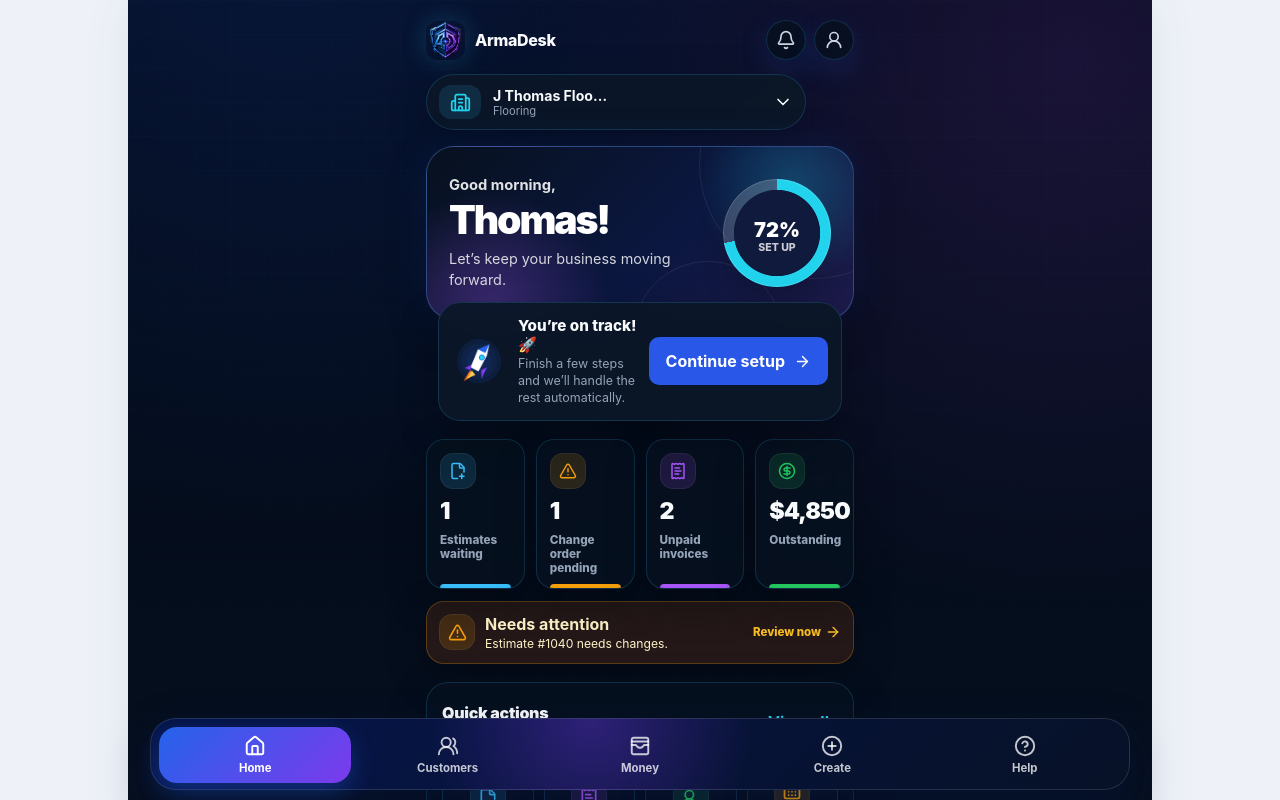
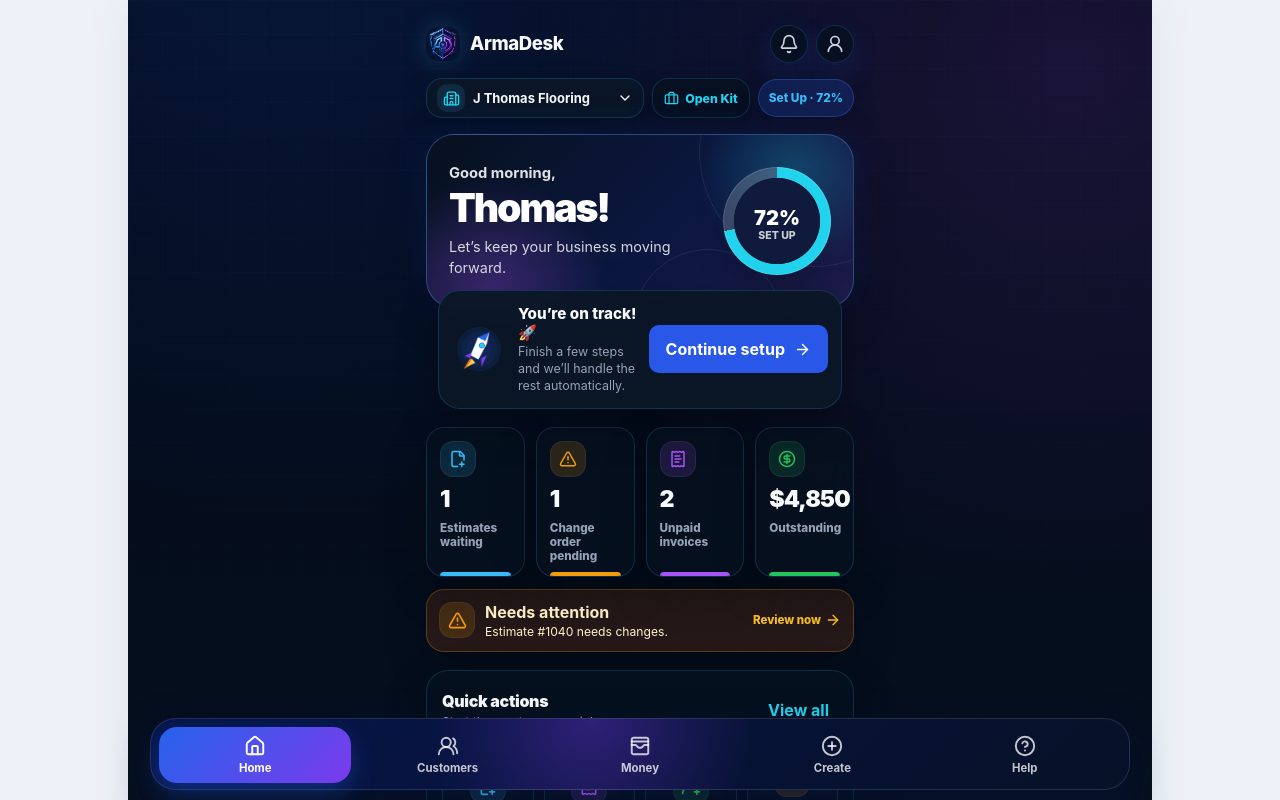
Before and after one commit to thexlos/app2, a React (Vite) app: page / in a window 1280 px wide. Shown: the top 800 px of the page. Built offline with nearby package versions, Linux system fonts and the light colour scheme.

Commit message:
Add ArmaDesk home top bar and setup chip

```diff
--- a/src/components/common/BusinessSwitcher.tsx
+++ b/src/components/common/BusinessSwitcher.tsx
@@ -4,7 +4,15 @@ import { useAppState } from "../../state/AppState";
 import { Button } from "./Button";
 import { Modal } from "./Modal";
 
-export function BusinessSwitcher({ className = "" }: { className?: string } = {}) {
+type BusinessSwitcherVariant = "default" | "compact";
+
+export function BusinessSwitcher({
+  className = "",
+  variant = "default",
+}: {
+  className?: string;
+  variant?: BusinessSwitcherVariant;
+} = {}) {
   const {
     currentBusiness,
     profiles,
@@ -34,22 +42,28 @@ export function BusinessSwitcher({ className = "" }: { className?: string } = {}
     if (pendingBusinessId) switchBusiness(pendingBusinessId);
     setPendingBusinessId(undefined);
   };
+  const isCompact = variant === "compact";
   return (
     <>
       <button
-        className={`card between business-switcher${className ? ` ${className}` : ""}`}
+        className={`card between business-switcher business-switcher--${variant}${className ? ` ${className}` : ""}`}
         onClick={() => setOpen(true)}
+        aria-label={`Switch business: ${currentBusiness.name}`}
       >
-        <span className="row">
+        <span className="row business-switcher__body">
           <span className="icon-box">
-            <Building2 size={21} />
+            <Building2 size={isCompact ? 17 : 21} />
           </span>
-          <span style={{ textAlign: "left" }}>
-            <strong style={{ display: "block" }}>{currentBusiness.name}</strong>
-            <span className="muted small">{currentBusiness.industry}</span>
+          <span className="business-switcher__text" style={{ textAlign: "left" }}>
+            <strong style={{ display: "block" }}>
+              {currentBusiness.name}
+            </strong>
+            {!isCompact && (
+              <span className="muted small">{currentBusiness.industry}</span>
+            )}
           </span>
         </span>
-        <ChevronDown size={20} />
+        <ChevronDown size={isCompact ? 16 : 20} />
       </button>
       {open && (
         <Modal title="Switch business" onClose={() => setOpen(false)}>
--- a/src/screens/HomeScreen.tsx
+++ b/src/screens/HomeScreen.tsx
@@ -4,6 +4,7 @@ import {
   AlertTriangle,
   ArrowRight,
   Bell,
+  Briefcase,
   CalendarDays,
   CheckCircle2,
   ChevronDown,
@@ -291,7 +292,37 @@ export function HomeScreen() {
         </div>
         </header>
 
-        <BusinessSwitcher className="home-business-switcher" />
+        <div className="home-top-utility-row" aria-label="Home business shortcuts">
+          <BusinessSwitcher
+            className="home-business-switcher"
+            variant="compact"
+          />
+          <button
+            className="home-open-kit-button"
+            onClick={() => setCurrentScreen("my-business-kit")}
+          >
+            <Briefcase size={15} />
+            <span>Open Kit</span>
+          </button>
+          <button
+            className={`home-setup-chip${setupComplete ? " home-setup-chip--complete" : ""}`}
+            onClick={() => setCurrentScreen("setup")}
+            aria-label={
+              setupComplete
+                ? "Open setup: Setup Complete"
+                : `Open setup: Set Up ${setupPercent}% complete`
+            }
+          >
+            {setupComplete ? (
+              <>
+                <span>Setup Complete</span>
+                <CheckCircle2 size={13} />
+              </>
+            ) : (
+              <span>Set Up · {setupPercent}%</span>
+            )}
+          </button>
+        </div>
 
         <section className={`home-hero${setupComplete ? " home-hero--ready" : ""}`}>
         <div className="home-hero__copy">
@@ -419,7 +450,7 @@ export function HomeScreen() {
           <span>Your brand, templates, and creations—all in one place.</span>
         </span>
         <span className="home-kit-promo__button">
-          Open Kit <ArrowRight size={16} />
+          Manage Kit <ArrowRight size={16} />
         </span>
         </button>
 
--- a/src/screens/home.css
+++ b/src/screens/home.css
@@ -110,6 +110,7 @@
 .home-app-header,
 .home-brand,
 .home-header-actions,
+.home-top-utility-row,
 .home-stat-card,
 .home-action-card,
 .home-kit-promo,
@@ -121,10 +122,11 @@
 }
 
 .home-app-header {
+  min-height: 48px;
   display: flex;
   align-items: center;
   justify-content: space-between;
-  gap: 14px;
+  gap: 12px;
 }
 
 .home-brand {
@@ -134,8 +136,8 @@
 }
 
 .home-brand__logo {
-  width: 39px;
-  height: 39px;
+  width: 34px;
+  height: 34px;
   border-radius: 12px;
   box-shadow: 0 0 24px rgba(56, 189, 248, 0.22);
   object-fit: contain;
@@ -149,7 +151,7 @@
 
 .home-brand strong {
   color: var(--home-ink);
-  font-size: 1rem;
+  font-size: 1.16rem;
   font-weight: 850;
   letter-spacing: -0.02em;
 }
@@ -167,8 +169,8 @@
 }
 
 .home-icon-button {
-  width: 40px;
-  height: 40px;
+  width: 38px;
+  height: 38px;
   display: grid;
   place-items: center;
   border: 1px solid rgba(56, 189, 248, 0.18);
@@ -179,34 +181,57 @@
   backdrop-filter: blur(14px);
 }
 
+.home-top-utility-row {
+  display: grid;
+  grid-template-columns: minmax(0, 1fr) auto auto;
+  align-items: center;
+  gap: 8px;
+  margin-top: 10px;
+}
+
 .business-switcher.home-business-switcher {
-  width: min(100%, 380px);
+  width: 100%;
   display: flex;
   align-items: center;
   justify-content: space-between;
-  gap: 12px;
-  margin-top: 14px;
-  padding: 10px 12px;
+  gap: 9px;
+  padding: 0 10px;
   border: 1px solid var(--home-card-border);
-  border-radius: 999px;
+  border-radius: 16px;
   color: var(--home-ink);
   background: var(--home-card-elevated);
   box-shadow: var(--home-card-shadow);
   backdrop-filter: blur(18px);
 }
 
+.business-switcher.home-business-switcher.business-switcher--compact {
+  min-height: 40px;
+  box-shadow: 0 10px 26px rgba(0, 0, 0, 0.22);
+}
+
+.business-switcher.home-business-switcher .business-switcher__body {
+  min-width: 0;
+  gap: 8px;
+}
+
 .business-switcher.home-business-switcher .icon-box {
-  width: 34px;
-  height: 34px;
+  width: 28px;
+  height: 28px;
+  flex-basis: 28px;
+  border-radius: 10px;
   color: var(--home-accent);
   background: rgba(56, 189, 248, 0.13);
+}
+
+.business-switcher.home-business-switcher .business-switcher__text {
+  min-width: 0;
 }
 
 .business-switcher.home-business-switcher strong {
   overflow: hidden;
   display: block;
-  max-width: 230px;
-  font-size: 0.88rem;
+  max-width: 100%;
+  font-size: 0.81rem;
   text-overflow: ellipsis;
   white-space: nowrap;
 }
@@ -215,6 +240,46 @@
   display: block;
   color: var(--home-muted-text);
   font-size: 0.7rem;
+}
+
+.home-open-kit-button,
+.home-setup-chip {
+  min-height: 40px;
+  display: inline-flex;
+  align-items: center;
+  justify-content: center;
+  gap: 6px;
+  border: 1px solid var(--home-card-border);
+  border-radius: 16px;
+  background: rgba(7, 17, 31, 0.84);
+  color: var(--home-secondary-text);
+  box-shadow: 0 10px 26px rgba(0, 0, 0, 0.22);
+  backdrop-filter: blur(16px);
+  white-space: nowrap;
+}
+
+.home-open-kit-button {
+  padding: 0 11px;
+  color: var(--home-accent);
+  font-size: 0.77rem;
+  font-weight: 800;
+}
+
+.home-setup-chip {
+  min-height: 38px;
+  padding: 0 10px;
+  border-radius: 999px;
+  border-color: rgba(59, 130, 246, 0.3);
+  background: rgba(37, 99, 235, 0.18);
+  color: #38bdf8;
+  font-size: 0.74rem;
+  font-weight: 800;
+}
+
+.home-setup-chip--complete {
+  border-color: rgba(34, 197, 94, 0.32);
+  background: rgba(34, 197, 94, 0.18);
+  color: #86efac;
 }
 
 .home-hero {
@@ -906,6 +971,21 @@
   }
 }
 
+@media (max-width: 400px) {
+  .home-top-utility-row {
+    grid-template-columns: repeat(2, minmax(0, 1fr));
+  }
+
+  .business-switcher.home-business-switcher.business-switcher--compact {
+    grid-column: 1 / -1;
+  }
+
+  .home-open-kit-button,
+  .home-setup-chip {
+    width: 100%;
+  }
+}
+
 @media (max-width: 520px) {
   .home-hero {
     grid-template-columns: minmax(0, 1fr);
```
Also changed, not shown: 2 other files (tests, documents, lock files or other folders).
